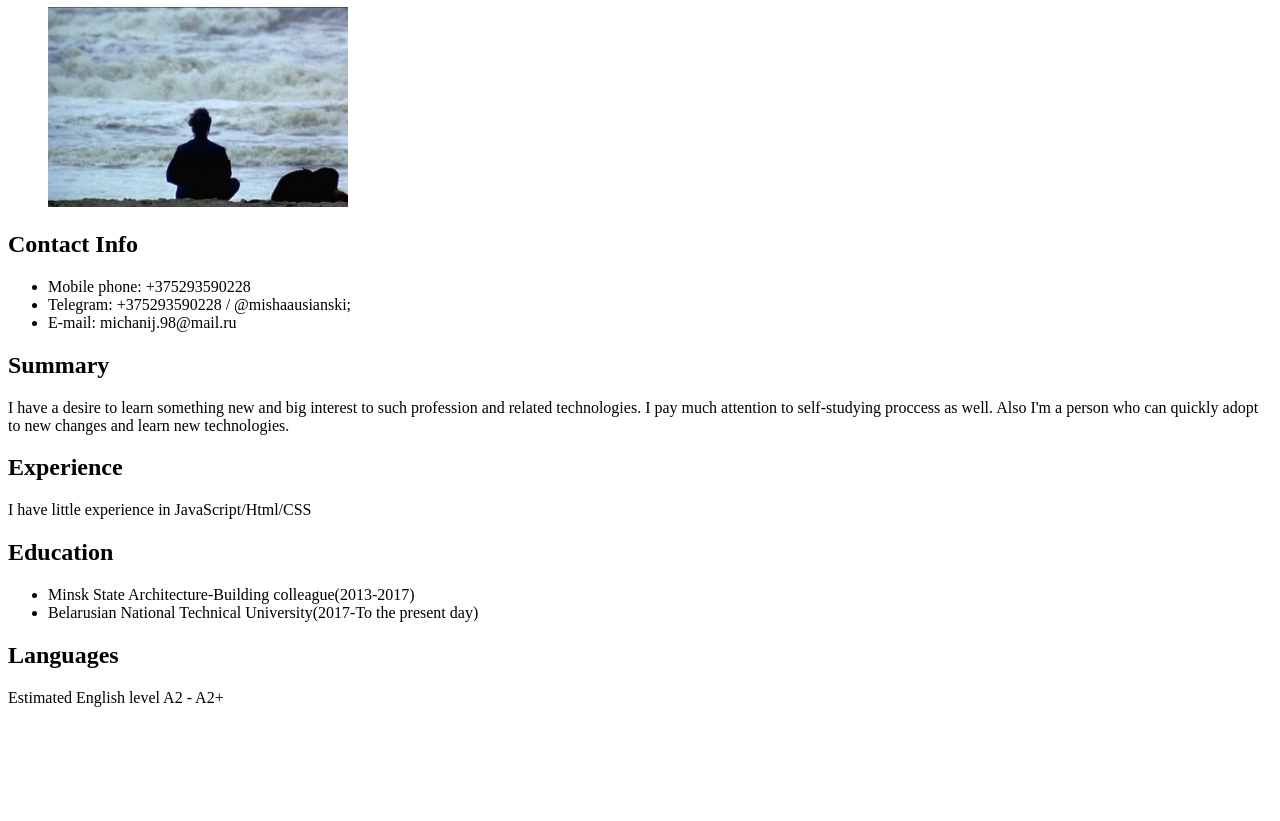
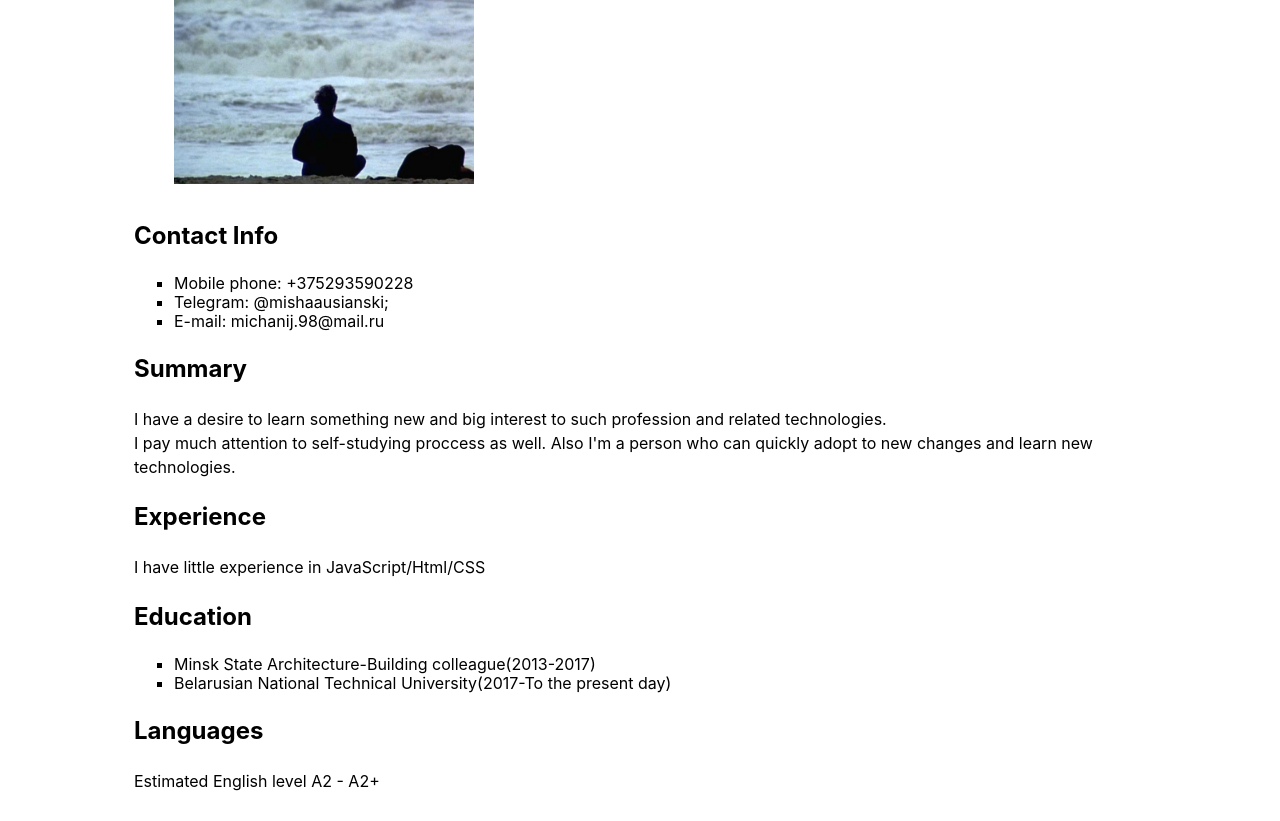
Before and after one commit to MishaAusianski/rsschool-cv, a plain HTML site: page index.html in a window 1280 px wide. Shown: the part 107-928 px from the top of the page. Before the commit the page ends 830 px from the top, so only its background shows below. Drawn offline with Linux system fonts and the light colour scheme.

Commit message:
feat: add style

```diff
--- a/index.html
+++ b/index.html
@@ -1,46 +1,51 @@
 <!DOCTYPE html>
 <html lang="en">
   <head>
-    <meta charset="UTF-8">
-    <meta name="viewport" content="width=device-width">
-    <link rel="stylesheet" href="style.css">
+    <meta charset="UTF-8" />
+    <meta name="viewport" content="width=device-width" />
+    <link rel="stylesheet" href="styles.css" />
     <title>rsschool-cv</title>
   </head>
   <body>
-    <header class="header">
-        <p>Rsschool CV</p>
-    </header>
-    <main>
-        <div>
+    <header class="name">
       <h1>Misha Ausianski</h1>
       <figure>
-                    <img src="image.jpeg" alt="MA photo" width="300" height="200">
+        <img src="image.jpeg" alt="MA photo" width="300" height="200" />
       </figure>
-        </div>
-            <div class="contact">
+    </header>
+    <main class="info">
+      <div>
         <h2>Contact Info</h2>
         <ul>
           <li>Mobile phone: +375293590228</li>
-                    <li>Telegram: +375293590228 / @mishaausianski;</li>
+          <li>Telegram: @mishaausianski;</li>
           <li>E-mail: michanij.98@mail.ru</li>
         </ul>
       </div>
-        <div class="Summary">
+      <div>
         <h2>Summary</h2>
-            <p>I have a desire to learn something new and big interest to such profession and related technologies. I pay much attention to self-studying proccess as well. Also I'm a person who can quickly adopt to new changes and learn new technologies.</p>
+        <p>
+          I have a desire to learn something new and big interest to such
+          profession and related technologies. <br />
+          I pay much attention to self-studying proccess as well. Also I'm a
+          person who can quickly adopt to new changes and learn new
+          technologies.
+        </p>
       </div>
-        <div class="Experience">
+      <div>
         <h2>Experience</h2>
         <p>I have little experience in JavaScript/Html/CSS</p>
       </div>
-        <div class="Education">
+      <div>
         <h2>Education</h2>
         <ul>
           <li>Minsk State Architecture-Building colleague(2013-2017)</li>
-                    <li>Belarusian National Technical University(2017-To the present day)</li>
+          <li>
+            Belarusian National Technical University(2017-To the present day)
+          </li>
         </ul>
       </div>
-        <div class="Languages">
+      <div>
         <h2>Languages</h2>
         <p>Estimated English level A2 - A2+</p>
       </div>
--- a/styles.css
+++ b/styles.css
@@ -1,7 +1,29 @@
-.header {
-
+body {
+    font-family: -apple-system, BlinkMacSystemFont, 'Segoe UI', Roboto, Oxygen, Ubuntu, Cantarell, 'Open Sans', 'Helvetica Neue', sans-serif;
+    font-size: 16px;
+    line-height: 1.5;
 }
 
-.contack {
+ul {
+    list-style-type: square;
+}
 
+li{
+    line-height: 1.2;
 }
+
+.info {
+    max-width: 1024px;
+    margin-right: auto;
+    margin-left: auto;
+    margin-bottom: 28px;
+    padding-left: 12px;
+}
+
+.name {
+    max-width: 1024px;
+    margin-right: auto;
+    margin-left: auto;
+    margin-bottom: 28px;
+    padding-left: 12px;
+}
```
Lines whose indentation alone changed are shown as unchanged.
